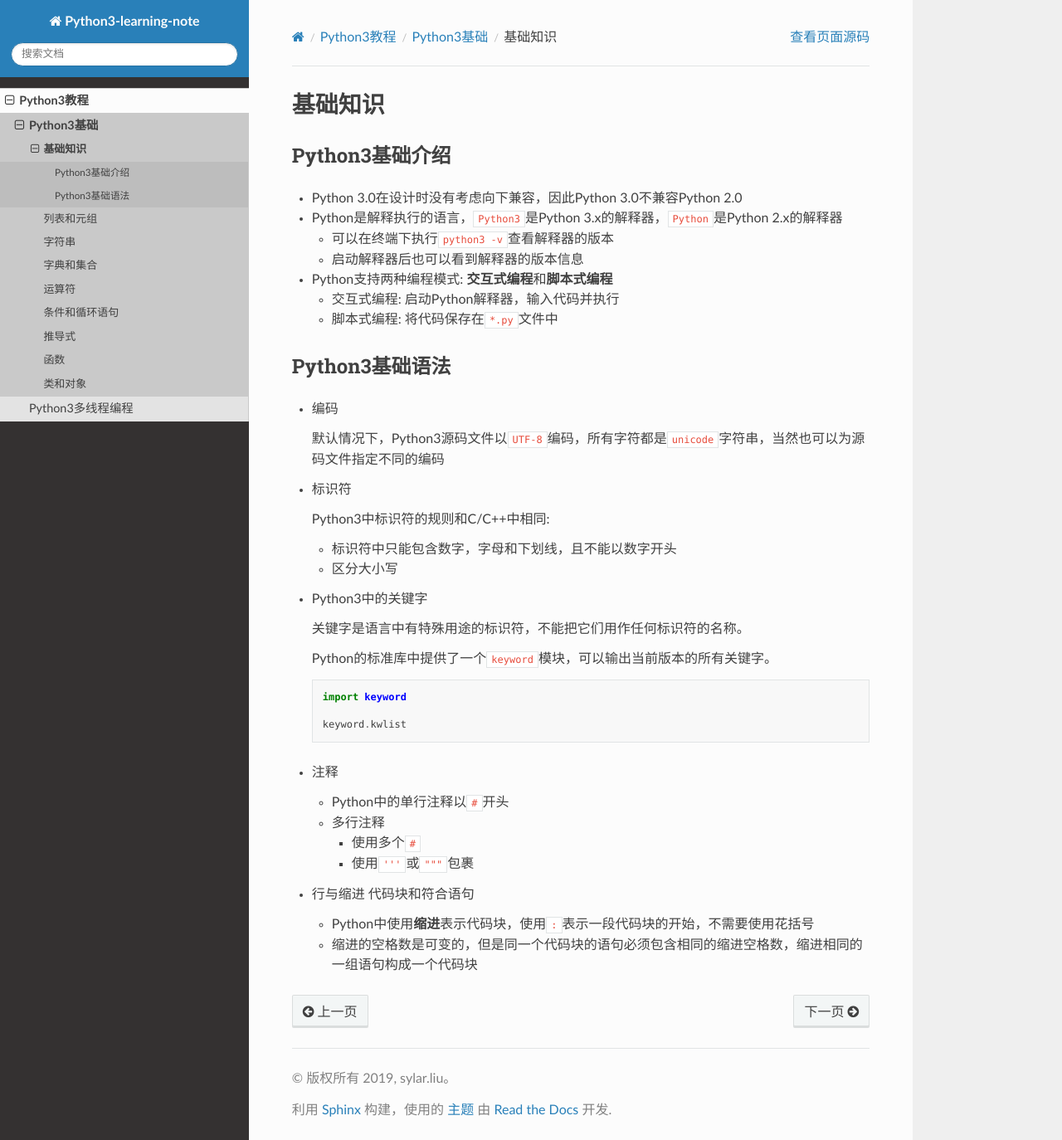
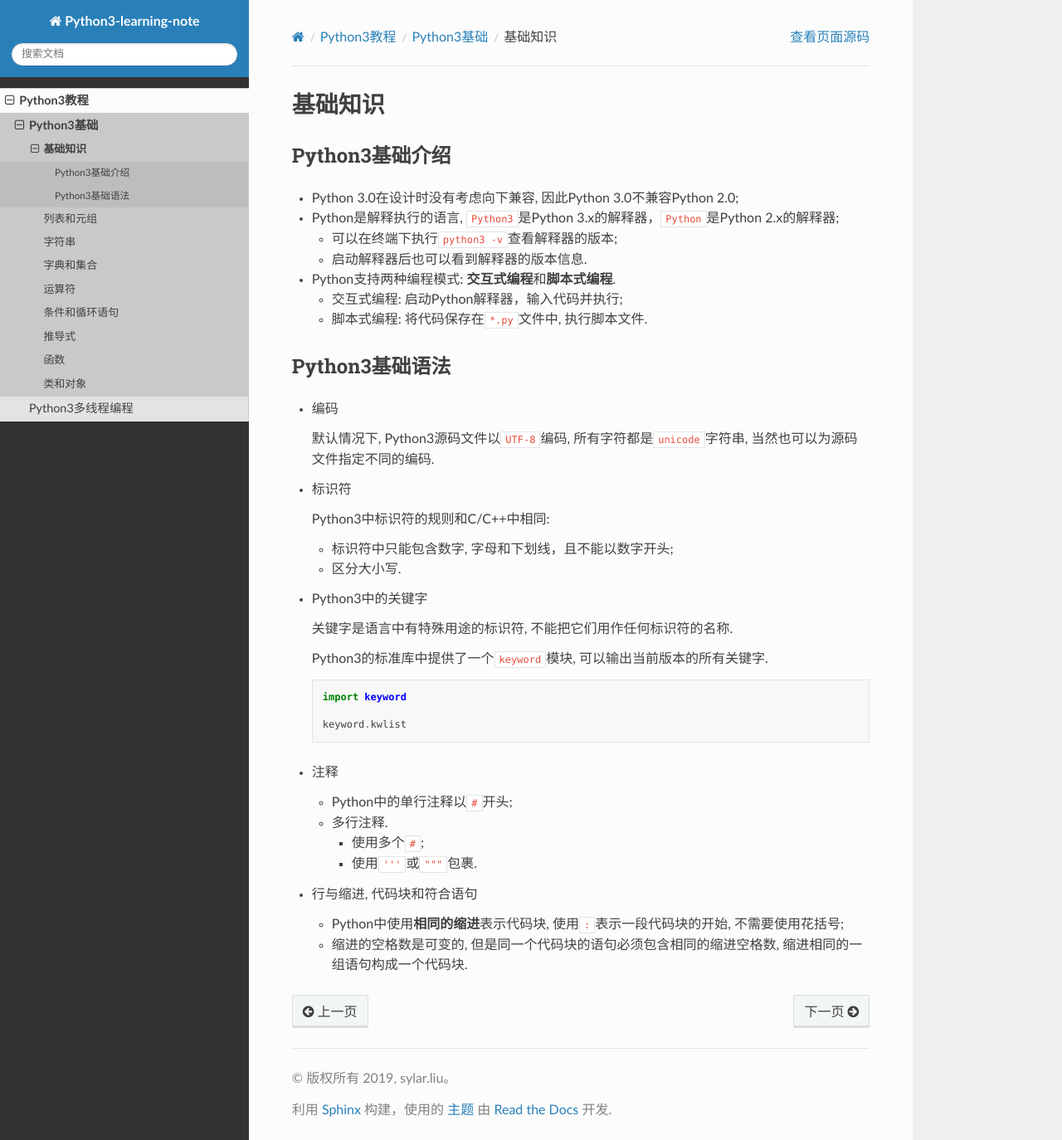
Before and after one commit to My-LearningNotes/Python3, a Sphinx documentation site: the page built from source/tutorial/basics/intro.rst, in a window 1280 px wide and 1374 px high. Shown: the whole window at 83% size. Built offline with Sphinx 7.4.7 and the Read the Docs theme 2.0.0, drawn with Linux system fonts in a browser that asks for light colours.

Commit message:
修改Python3简介

```diff
--- a/source/tutorial/basics/intro.rst
+++ b/source/tutorial/basics/intro.rst
@@ -1,62 +1,64 @@
 基础知识
 ========
+
 
 Python3基础介绍
 ---------------
 
--  Python 3.0在设计时没有考虑向下兼容，因此Python 3.0不兼容Python 2.0
+-   Python 3.0在设计时没有考虑向下兼容, 因此Python 3.0不兼容Python 2.0;
 
--  Python是解释执行的语言，\ ``Python3``\ 是Python 3.x的解释器，\ ``Python``\ 是Python 2.x的解释器
+-   Python是解释执行的语言, \ ``Python3``\ 是Python 3.x的解释器，\ ``Python``\ 是Python 2.x的解释器;
 
-   -  可以在终端下执行\ ``python3 -v``\ 查看解释器的版本
+    -   可以在终端下执行\ ``python3 -v``\ 查看解释器的版本;
 
-   -  启动解释器后也可以看到解释器的版本信息
+    -   启动解释器后也可以看到解释器的版本信息.
 
--  Python支持两种编程模式: **交互式编程**\ 和\ **脚本式编程**\
+-   Python支持两种编程模式: **交互式编程**\ 和\ **脚本式编程**\ .
 
-   -  交互式编程: 启动Python解释器，输入代码并执行
+    -   交互式编程: 启动Python解释器，输入代码并执行;
 
-   -  脚本式编程: 将代码保存在\ ``*.py``\ 文件中
+    -   脚本式编程: 将代码保存在\ ``*.py``\ 文件中, 执行脚本文件.
+
 
 Python3基础语法
 ---------------
 
--  编码
+-   编码
 
-   默认情况下，Python3源码文件以\ ``UTF-8``\ 编码，所有字符都是\ ``unicode``\ 字符串，当然也可以为源码文件指定不同的编码
+    默认情况下, Python3源码文件以\ ``UTF-8``\ 编码, 所有字符都是\ ``unicode``\ 字符串, 当然也可以为源码文件指定不同的编码.
 
--  标识符
+-   标识符
 
-   Python3中标识符的规则和C/C++中相同:
+    Python3中标识符的规则和C/C++中相同:
 
-   -  标识符中只能包含数字，字母和下划线，且不能以数字开头
+    -   标识符中只能包含数字, 字母和下划线，且不能以数字开头;
 
-   -  区分大小写
+    -   区分大小写.
 
-- Python3中的关键字
+-   Python3中的关键字
 
-  关键字是语言中有特殊用途的标识符，不能把它们用作任何标识符的名称。
+    关键字是语言中有特殊用途的标识符, 不能把它们用作任何标识符的名称.
 
-  Python的标准库中提供了一个\ ``keyword``\ 模块，可以输出当前版本的所有关键字。
+    Python3的标准库中提供了一个\ ``keyword``\ 模块, 可以输出当前版本的所有关键字.
 
-  .. code::
+    .. code-block:: python
 
-    import keyword
+        import keyword
 
-    keyword.kwlist
+        keyword.kwlist
 
--  注释
+-   注释
 
-   -  Python中的单行注释以\ ``#``\ 开头
+    -   Python中的单行注释以\ ``#``\ 开头;
 
-   -  多行注释
+    -   多行注释.
 
-      -  使用多个\ ``#``
+        -   使用多个\ ``#``;
 
-      -  使用\ ``'''``\ 或\ ``"""``\ 包裹
+        -   使用\ ``'''``\ 或\ ``"""``\ 包裹.
 
--  行与缩进 代码块和符合语句
+-   行与缩进, 代码块和符合语句
 
-   -  Python中使用\ **缩进**\ 表示代码块，使用\ ``:``\ 表示一段代码块的开始，不需要使用花括号
+    -   Python中使用\ **相同的缩进**\ 表示代码块, 使用\ ``:``\ 表示一段代码块的开始, 不需要使用花括号;
 
-   -  缩进的空格数是可变的，但是同一个代码块的语句必须包含相同的缩进空格数，缩进相同的一组语句构成一个代码块
+    -   缩进的空格数是可变的, 但是同一个代码块的语句必须包含相同的缩进空格数, 缩进相同的一组语句构成一个代码块.
```
